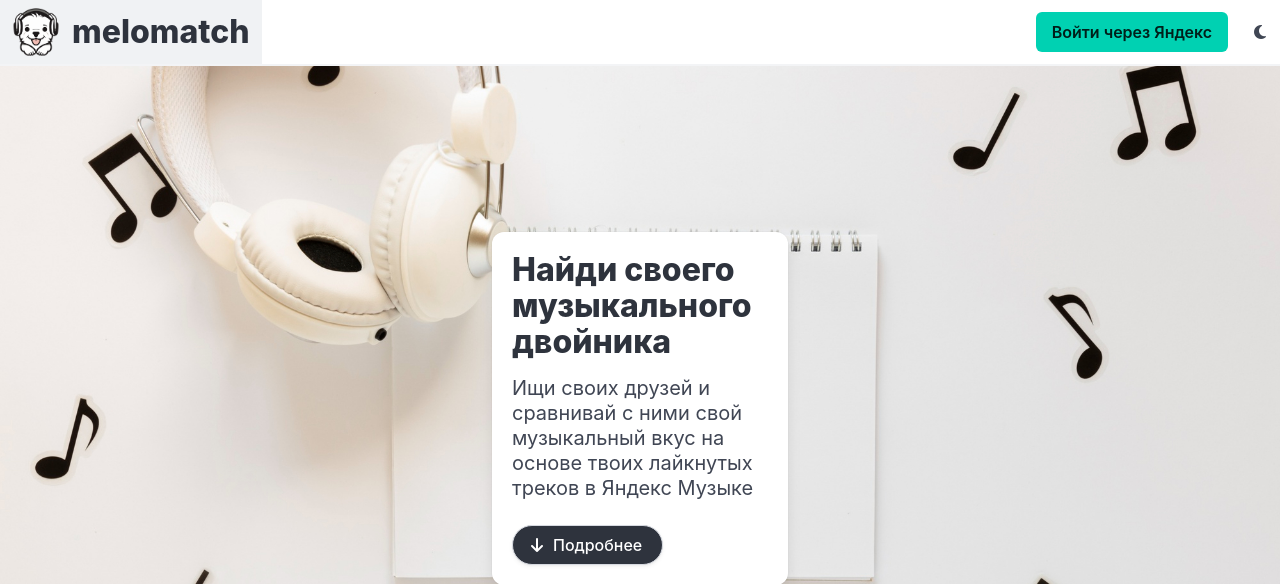
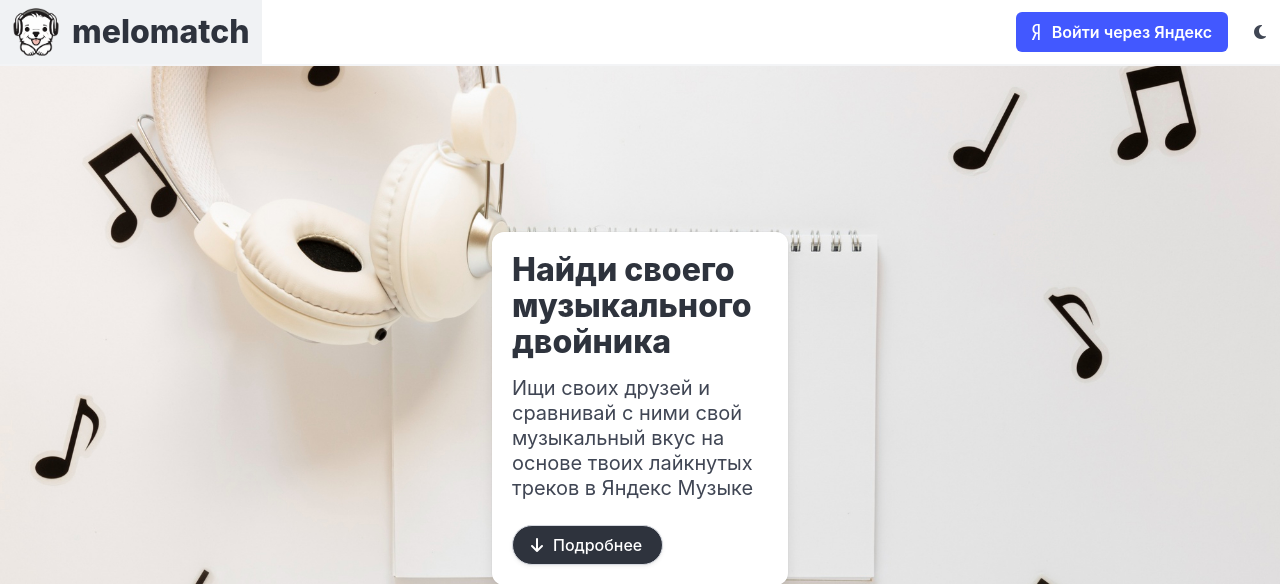
Before and after one commit to melomatch/melomatch, a Django app: template web/templates/web/pages/landing.html in a window 1280 px wide. Shown: the top 584 px of the page. Run offline with Django 5.2, Linux system fonts and the light colour scheme; the template is opened without the code that fills it: most values are stand-ins (such as "Sample title", 1, 10 or a date in 2020); grey boxes marked "Sample" are stand-in pictures.

Commit message:
refactor: avatar with username instead of full name, and yandex icon in header
Refs: #24

```diff
--- a/web/templates/web/includes/navbar.html
+++ b/web/templates/web/includes/navbar.html
@@ -20,12 +20,18 @@
         <div class="navbar-end">
             {% if user.is_authenticated %}
                 <a class="navbar-item is-size-5" href="{% url 'profile' %}">
-                    <strong>{{ user.first_name }} {{ user.last_name }}</strong>
+                    <figure class="image is-32x32 mr-3">
+                      <img class="is-rounded" src="{{ user.avatar }}/islands-34" alt="Фотография пользователя" />
+                    </figure>
+                    <strong>{{ user.username }}</strong>
                 </a>
             {% else %}
                 <div class="navbar-item">
-                    <a class="button is-primary"
+                    <a class="button is-link"
                        href="https://oauth.yandex.ru/authorize?response_type=token&client_id=23cabbbdc6cd418abb4b39c32c41195d">
+                        <span class="icon is-small">
+                          <i class="fab fa-yandex"></i>
+                        </span>
                         <strong>Войти через Яндекс</strong>
                     </a>
                 </div>
--- a/web/urls.py
+++ b/web/urls.py
@@ -1,6 +1,6 @@
 from django.urls import path
 
-from web.views import IndexView, InstructionView
+from web.views import InstructionView, LandingView
 
 urlpatterns = [
     path("", LandingView.as_view(), name="landing"),
```
